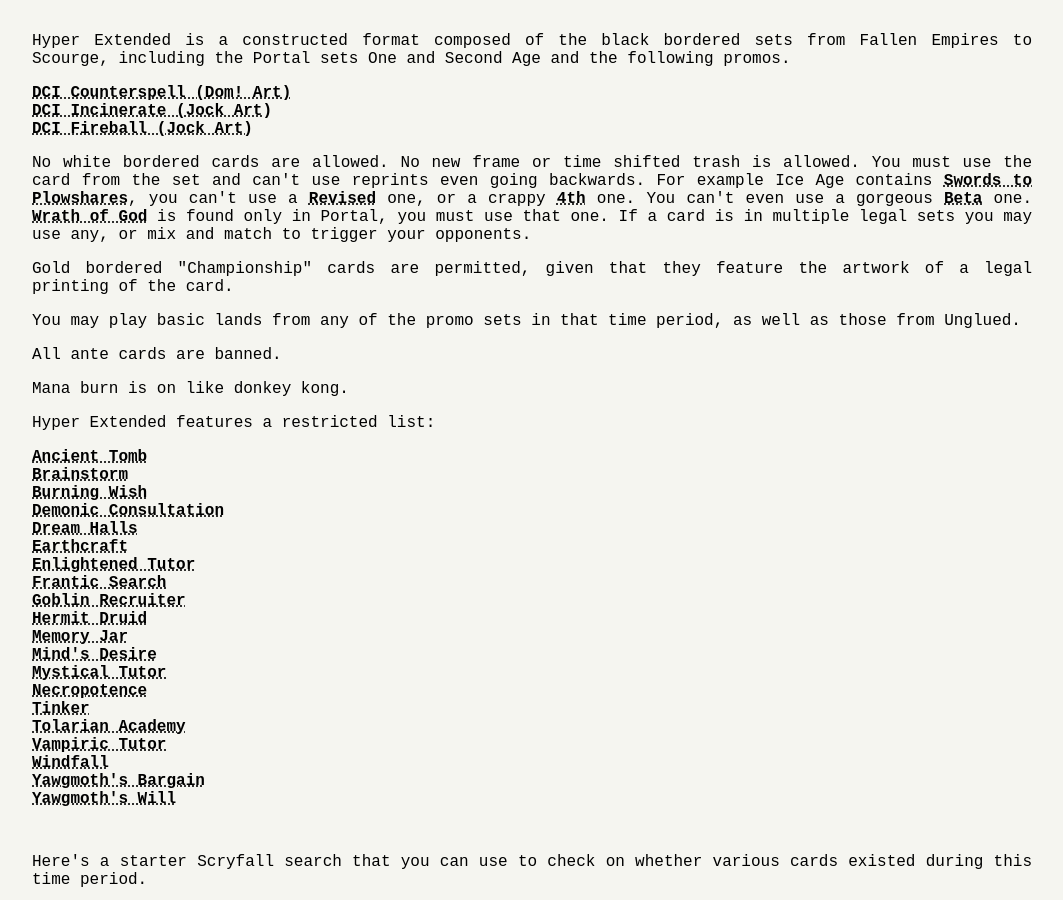
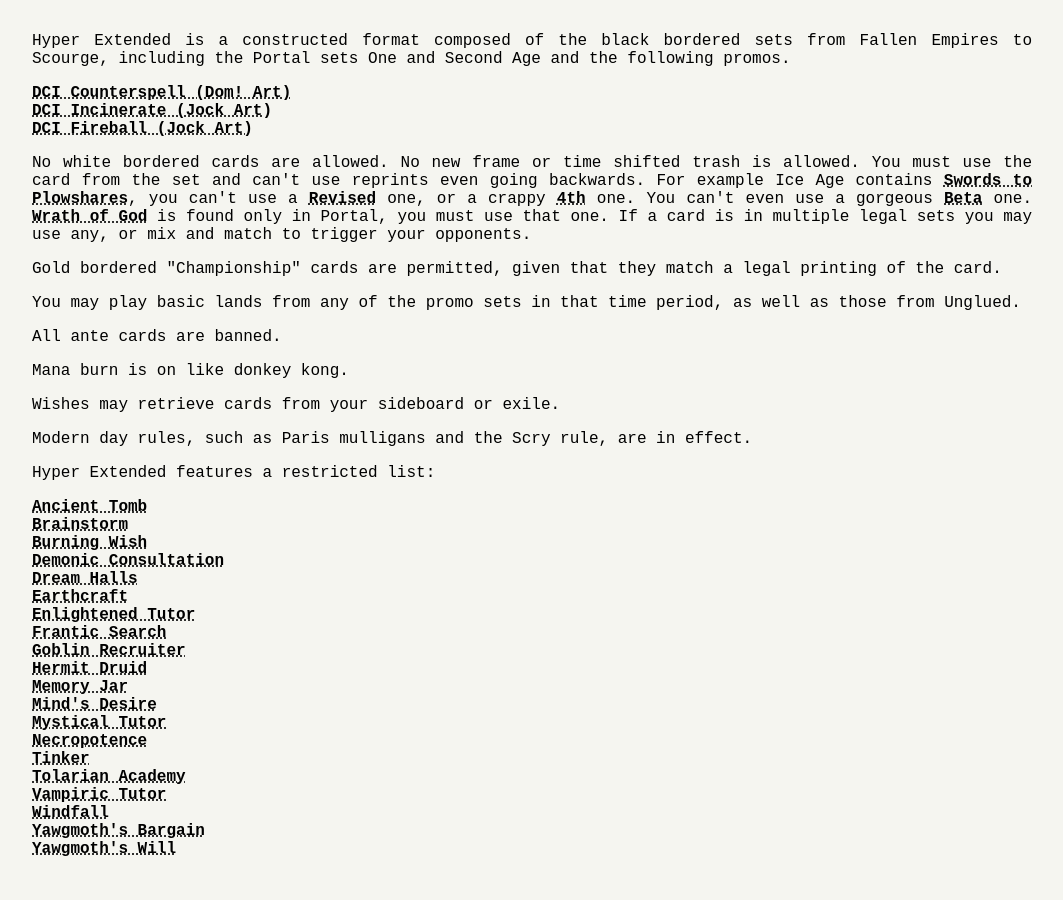
Before and after one commit to hypermtg/hextended.com, a Jekyll site: the page built from index.md, in a window 1280 px wide and 900 px high, scrolled down 566 px. Shown: the whole window, without its empty margins (108-1171 px from the left). Built offline with Jekyll 4.4.1, drawn with Linux system fonts in a browser that asks for light colours.

Commit message:
update rules for wishes, modify wording on gold bordered cards

```diff
--- a/index.md
+++ b/index.md
@@ -41,13 +41,17 @@
 
 No white bordered cards are allowed. No new frame or time shifted trash is allowed. You must use the card from the set and can't use reprints even going backwards. For example Ice Age contains <a href="https://scryfall.com/card/ice/54/swords-to-plowshares">Swords to Plowshares</a>, you can't use a <a href="https://scryfall.com/card/3ed/41/swords-to-plowshares">Revised</a> one, or a crappy <a href="https://scryfall.com/card/4ed/52/swords-to-plowshares">4th</a> one. You can't even use a gorgeous <a href="https://scryfall.com/card/leb/41/swords-to-plowshares">Beta</a> one. <a href="https://scryfall.com/card/por/39/wrath-of-god">Wrath of God</a> is found only in Portal, you must use that one. If a card is in multiple legal sets you may use any, or mix and match to trigger your opponents.
 
-Gold bordered "Championship" cards are permitted, given that they feature the artwork of a legal printing of the card.
+Gold bordered "Championship" cards are permitted, given that they match a legal printing of the card.
 
 You may play basic lands from any of the promo sets in that time period, as well as those from Unglued.
 
 All ante cards are banned.
 
 Mana burn is on like donkey kong.
+
+Wishes may retrieve cards from your sideboard or exile.
+
+Modern day rules, such as Paris mulligans and the Scry rule, are in effect.
 
 Hyper Extended features a restricted list:
 
```
